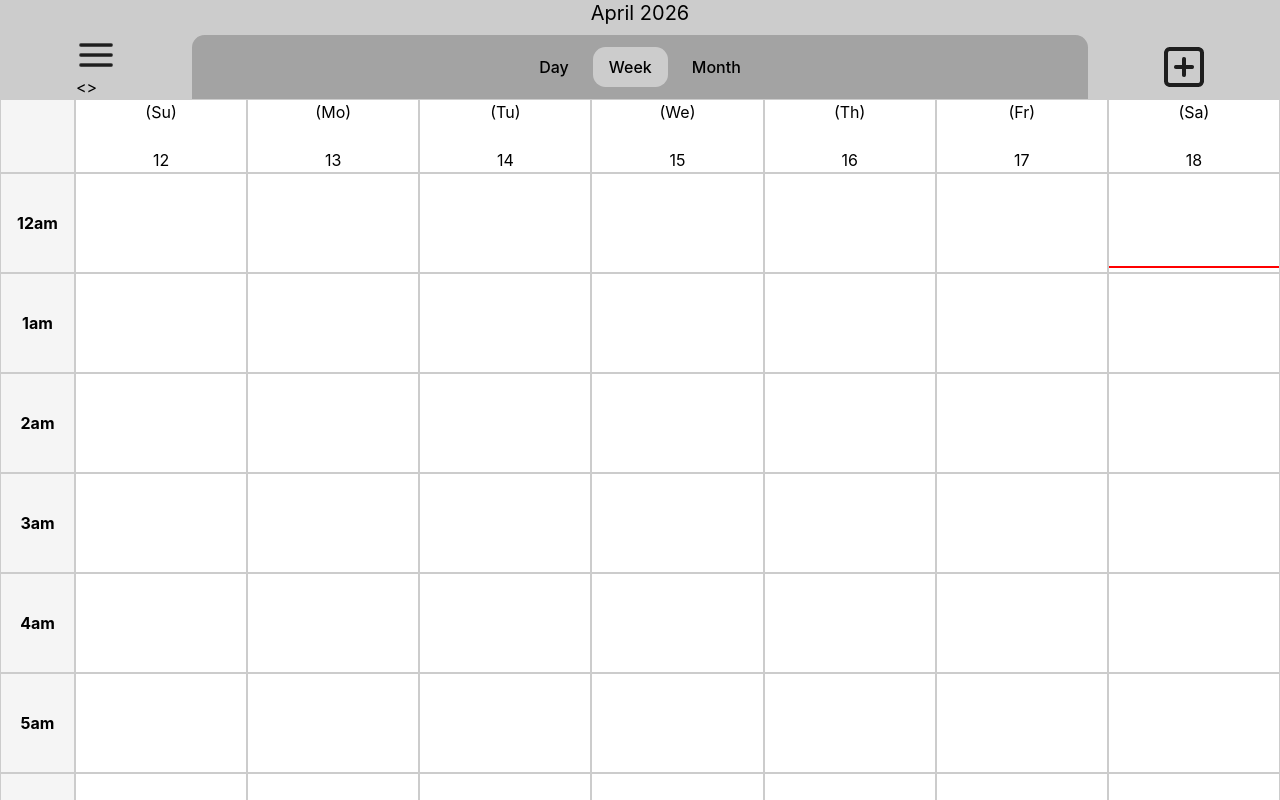
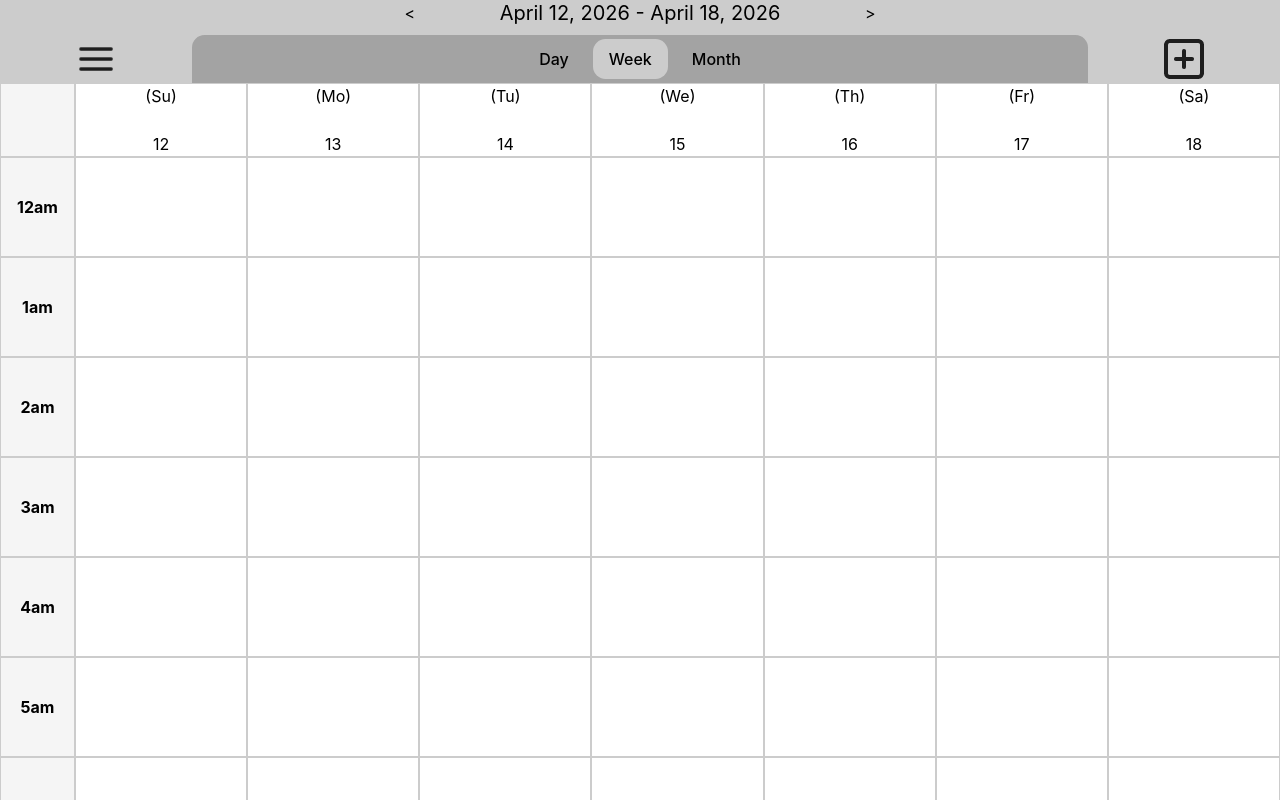
Before and after one commit to COS420-S2025/TeamF, a React (Create React App) app in the folder betterdays/: page / in a window 1280 px wide. Shown: the top 800 px of the page. Built offline with nearby package versions, Linux system fonts and the light colour scheme.

Commit message:
Moved switch day buttons to date header

```diff
--- a/betterdays/src/App.tsx
+++ b/betterdays/src/App.tsx
@@ -43,16 +43,13 @@ const App: React.FC = () => {
       <header className="w-full flex flex-col sticky top-0 z-10">
         {/* Title Partition */}
         <div className="w-full flex justify-center items-center bg-[#CCCCCC] p-0 text-center">
-          <TitlePartition date={date}/>
+          <TitlePartition activePage={activePage} date={date} setDate={setDate}/>
         </div>
 
         {/* 3-Column Section */}
         <div className="flex w-full bg-[#CCCCCC] pt-2">
           <div className="w-[15%] flex items-center justify-center text-black">
-            <MenuButton onClick={() => setMenuOpen(true)}
-                  activePage={activePage}
-                  date={date}
-                  setDate={setDate}/>
+            <MenuButton onClick={() => setMenuOpen(true)} />
           </div>
           <div className="w-[70%] flex items-center justify-center text-black">
             {/* TopNav only makes sense on calendar views */}
--- a/betterdays/src/components/calendarParts/Collections/dayBody.tsx
+++ b/betterdays/src/components/calendarParts/Collections/dayBody.tsx
@@ -11,7 +11,7 @@ const DayBody: React.FC<DayProps> = ( {date} ) => {
   return (
     <div className={styles.container}>
       <div className={styles.scrollableContainer}>
-        <DayHeading date={date}/>
+        {/*<DayHeading date={date}/>*/}
         <DayDay date={date}/>
       </div>
     </div>
--- a/betterdays/src/components/calendarParts/Fields/WeekDay.tsx
+++ b/betterdays/src/components/calendarParts/Fields/WeekDay.tsx
@@ -6,6 +6,11 @@ interface WeekProps {
 
 const WeekDay: React.FC<WeekProps> = ( {date} ) => {
   const currentTime = new Date();
+  const weekStart = new Date(date);
+  weekStart.setDate(weekStart.getDate()-weekStart.getDay());
+  const weekEnd = new Date(weekStart);
+  weekEnd.setDate(weekStart.getDate()+6);
+  const hasCurrentDay = weekStart < currentTime && weekEnd > currentTime
   const hours = Array.from({ length: 24 }, (_, i) => {
     const hour = i;
     const period = hour >= 12 ? 'pm' : 'am';
@@ -34,7 +39,7 @@ const WeekDay: React.FC<WeekProps> = ( {date} ) => {
             <div className="time-cell" id={`weekview-${hour}`}>{hour}</div>
             {Array.from({ length: 7 }).map((_, colIndex) => (
               <div key={`${rowIndex}-${colIndex}`} className="blank-cell">
-                {rowIndex===currentTime.getHours() && colIndex===currentTime.getDay() &&
+                {rowIndex===currentTime.getHours() && hasCurrentDay && colIndex===currentTime.getDay() &&
                   <div style={{
                       borderBottom:'2px solid red',
                       height: `${(currentTime.getMinutes())/60*100}%`,
--- a/betterdays/src/components/calendarParts/Headings/WeekHeadings.tsx
+++ b/betterdays/src/components/calendarParts/Headings/WeekHeadings.tsx
@@ -9,6 +9,8 @@ const WeekHeadings: React.FC<WeekProps> = ( {date} ) => {
   const dayNames = ['Su', 'Mo', 'Tu', 'We', 'Th', 'Fr', 'Sa'];
   const cells = [];
   const dayOfMonth = date.getDate()-date.getDay();
+  const year = date.getFullYear();
+  const month = date.getMonth();
   for (let i = 0; i < 7; i++) {
     const dayNumber = dayOfMonth+i;
     const abbr = dayNames[i];
@@ -22,7 +24,7 @@ const WeekHeadings: React.FC<WeekProps> = ( {date} ) => {
             border: '1px solid #ccc'}}>
         <div>({abbr})</div>
         <br/>
-        <div>{dayNumber}</div>
+        <div>{new Date(year, month, dayNumber).getDate()}</div>
       </div>
     );
   }
--- a/betterdays/src/components/headerParts/4Calendar/titlePartition.tsx
+++ b/betterdays/src/components/headerParts/4Calendar/titlePartition.tsx
@@ -1,15 +1,79 @@
 import React from 'react';
+import { ViewType } from '../../../utils/props/Objects';
 
 interface TitleProps {
   date: Date
+  setDate: (date:Date)=>void;
+  activePage: ViewType
 }
 
-export const TitlePartition: React.FC<TitleProps> = ( {date} ) => {
-  const currentMonth = date.toLocaleString('default', { month: 'long', year: 'numeric' });
+export const TitlePartition: React.FC<TitleProps> = ( {date, setDate, activePage} ) => {
+  let displayDate = '';
+  if(activePage==='month') {
+    displayDate = date.toLocaleString('default', { month: 'long', year: 'numeric' });
+  }
+  if(activePage==='day') {
+    displayDate = dayToString(date);
+  }
+  if(activePage==='week') {
+    const weekStart = new Date(date);
+    weekStart.setDate(weekStart.getDate()-weekStart.getDay());
+    const weekEnd = new Date(weekStart);
+    weekEnd.setDate(weekStart.getDate()+6);
+    displayDate = `${dayToString(weekStart)} - ${dayToString(weekEnd)}`
+  }
 
   return (
-    <div style={{ backgroundColor: '#CCCCCC', paddingTop: '3.25px', paddingBottom: '3.25px', paddingLeft: '16px', paddingRight: '16px', textAlign: 'center' }}>
-      <h2 style={{ margin: 0, padding: 0, lineHeight: '1.25rem', fontSize: '1.25rem', color: '#000' }}>{currentMonth}</h2>
+    <div style={{display: "inherit"}}>
+      <button onClick={() => {
+        const newDate = new Date(date);
+        if(activePage==='day') {
+          newDate.setDate(newDate.getDate()-1);
+        }
+        if(activePage==='week') {
+          newDate.setDate(newDate.getDate()-7);
+        }
+        if(activePage==='month') {
+          newDate.setMonth(newDate.getMonth()-1);
+        }
+        setDate(newDate);
+      }}>
+        &lt;
+      </button>
+      <div style={{ backgroundColor: '#CCCCCC',
+                    paddingTop: '3.25px',
+                    paddingBottom: '3.25px',
+                    paddingLeft: '16px',
+                    paddingRight: '16px',
+                    textAlign: 'center',
+                    width: '450px' }}>
+        <h2 style={{ margin: 0,
+                     padding: 0,
+                     lineHeight: '1.25rem',
+                     fontSize: '1.25rem',
+                     color: '#000' }}>
+          {displayDate}
+        </h2>
+      </div>
+      <button onClick={() => {
+        const newDate = new Date(date);
+        if(activePage==='day') {
+          newDate.setDate(newDate.getDate()+1);
+        }
+        if(activePage==='week') {
+          newDate.setDate(newDate.getDate()+7);
+        }
+        if(activePage==='month') {
+          newDate.setMonth(newDate.getMonth()+1);
+        }
+        setDate(newDate);
+      }}>
+        &gt;
+      </button>
     </div>
   );
 };
+
+function dayToString(date: Date) : string {
+  return date.toLocaleString('default', {month: 'long', year: 'numeric', day: 'numeric'});
+}
--- a/betterdays/src/components/headerParts/menuButton.tsx
+++ b/betterdays/src/components/headerParts/menuButton.tsx
@@ -5,12 +5,9 @@ import { ViewType } from '../../utils/props/Objects';
 
 interface MenuButtonProps {
   onClick : ()=>void;
-  date: Date;
-  setDate: (date:Date)=>void;
-  activePage: ViewType;
 }
 
-const MenuButton: React.FC<MenuButtonProps> = ({ onClick, date, setDate, activePage }) => (
+const MenuButton: React.FC<MenuButtonProps> = ({ onClick }) => (
   <div>
     <div>
     <button
@@ -33,28 +30,7 @@ const MenuButton: React.FC<MenuButtonProps> = ({ onClick, date, setDate, activeP
       />
     </button>
     </div>
-    <button onClick={() => {
-      const newDate = new Date(date);
-      if(activePage==='day') {
-        newDate.setDate(newDate.getDate()-1);
-      }
-      if(activePage==='week') {
-        newDate.setDate(newDate.getDate()-7);
-      }
-      if(activePage==='month') {
-        newDate.setMonth(newDate.getMonth()-1);
-      }
-      setDate(newDate);
-    }}>
-      &lt;
-    </button>
-    <button onClick={() => {
-      const newDate = new Date(date);
-      newDate.setMonth(newDate.getMonth()+1);
-      setDate(newDate);
-    }}>
-      &gt;
-    </button>
+
   </div>
 );
 
```
